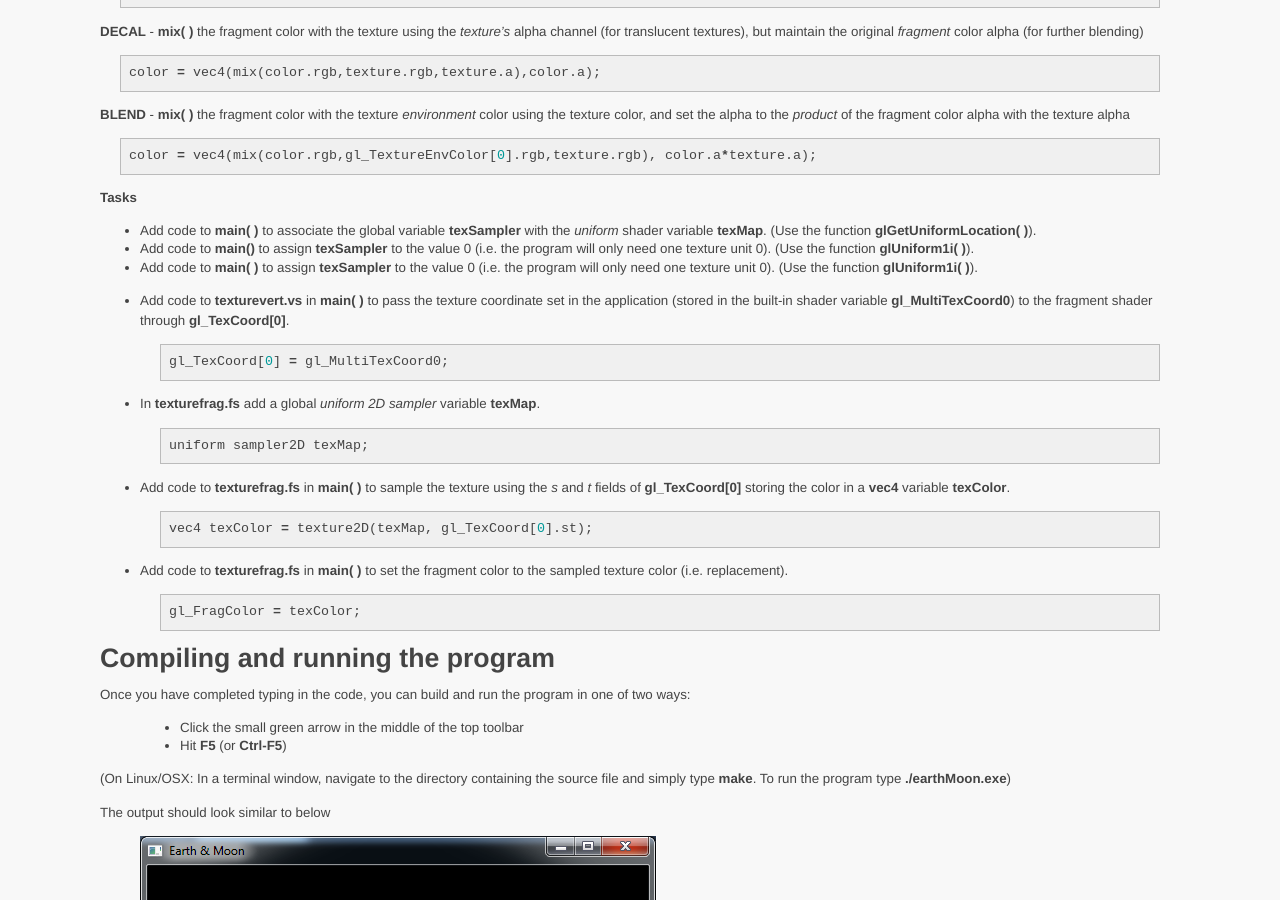
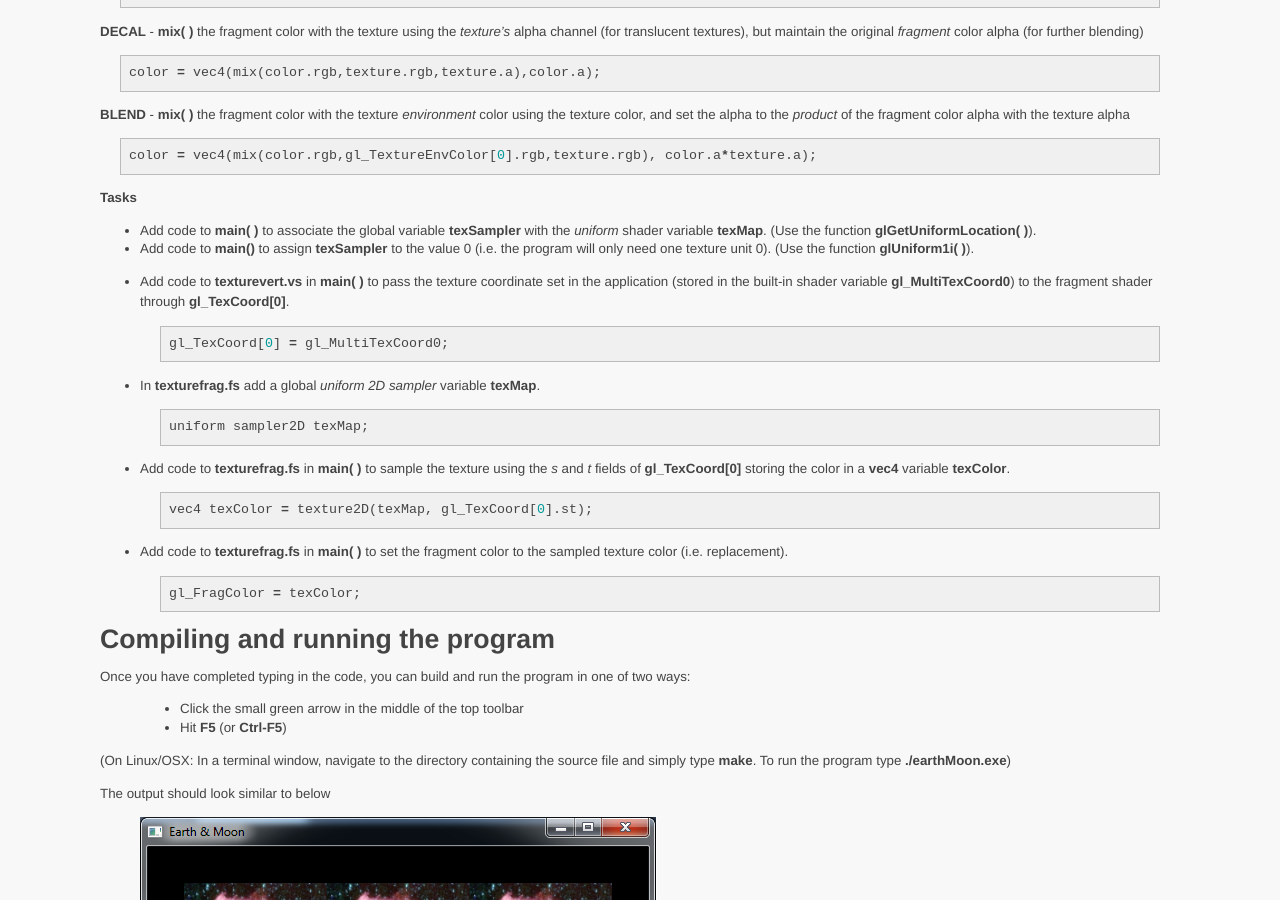
Before and after one commit to ycpcs/cs370-fall2014, a Jekyll site: the page built from labs/lab19.md, in a window 1280 px wide and 900 px high, scrolled down 3508 px. Built offline with Jekyll 4.4.1, drawn with Linux system fonts in a browser that asks for light colours; Markdown is read by kramdown in place of the engine named in the settings.

Commit message:
update lab19
minor correction to lab19

````diff
--- a/labs/lab19.md
+++ b/labs/lab19.md
@@ -171,7 +171,6 @@ color = vec4(mix(color.rgb,gl_TextureEnvColor[0].rgb,texture.rgb), color.a*textu
 
 -   Add code to **main( )** to associate the global variable **texSampler** with the *uniform* shader variable **texMap**. (Use the function **glGetUniformLocation( )**).
 -   Add code to **main()** to assign **texSampler** to the value 0 (i.e. the program will only need one texture unit 0). (Use the function **glUniform1i( )**).
--   Add code to **main( )** to assign **texSampler** to the value 0 (i.e. the program will only need one texture unit 0). (Use the function **glUniform1i( )**).
 -   Add code to **texturevert.vs** in **main( )** to pass the texture coordinate set in the application (stored in the built-in shader variable **gl\_MultiTexCoord0**) to the fragment shader through **gl\_TexCoord[0]**.
 
 	```cpp
````
